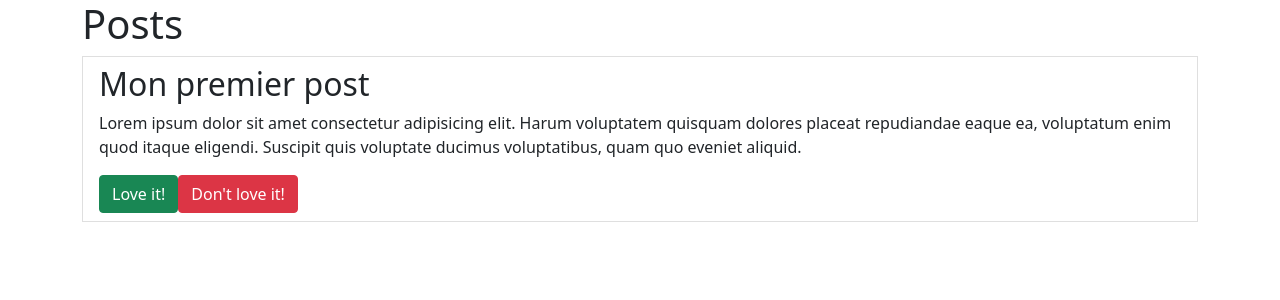
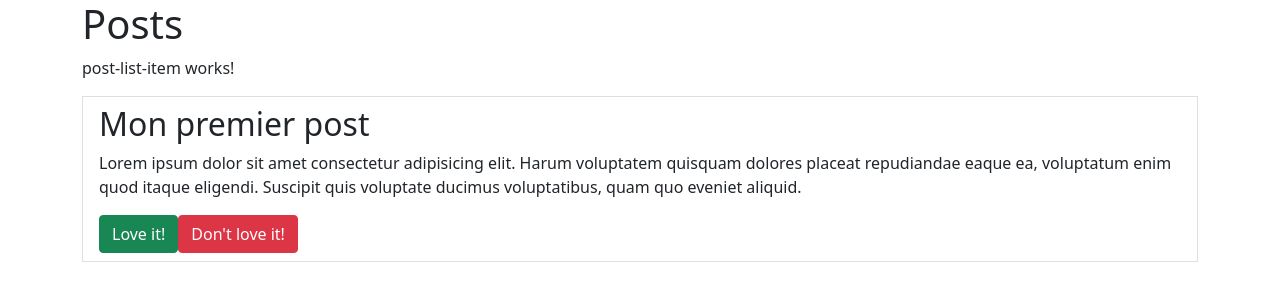
Before and after one commit to TRAFANOHARANTSOA/exercice-blog-angular, an Angular app: page / in a window 1280 px wide. Shown: the top 300 px of the page. Built offline with nearby package versions, Linux system fonts and the light colour scheme.

Commit message:
modif -receive PostListItem

```diff
--- a/src/app/app.component.html
+++ b/src/app/app.component.html
@@ -1,10 +1,7 @@
 <div class="container">
   <div class="row">
     <div class="col-xw-12">
-      <h1>Posts</h1>
-      <ul class="list-group">
-        <app-post-list> </app-post-list>
-      </ul>
-    </div>
+       <app-post-list> </app-post-list>
+      </div>
   </div>
 </div>
--- a/src/app/app.module.ts
+++ b/src/app/app.module.ts
@@ -3,11 +3,13 @@ import { BrowserModule } from '@angular/platform-browser';
 
 import { AppComponent } from './app.component';
 import { PostListComponent } from './post-list/post-list.component';
+import { PostLIstItemComponent } from './post-list-item/post-list-item.component';
 
 @NgModule({
   declarations: [
     AppComponent,
-    PostListComponent
+    PostListComponent,
+    PostLIstItemComponent
   ],
   imports: [
     BrowserModule
--- a/src/app/post-list/post-list.component.html
+++ b/src/app/post-list/post-list.component.html
@@ -1,10 +1,4 @@
-<li class="list-group-item">
-<h2>Mon premier post</h2>
-<p>Lorem ipsum dolor sit amet consectetur adipisicing elit. Harum voluptatem quisquam dolores placeat repudiandae eaque ea, voluptatum enim quod itaque eligendi. Suscipit quis voluptate ducimus voluptatibus, quam quo eveniet aliquid.</p>
-<button class="btn btn-success">
-    Love it!
-</button>
-<button class="btn btn-danger">
-    Don't love it!
-</button>
-</li>
+<h1>Posts</h1>
+<ul class="list-group">
+    <app-post-list-item> </app-post-list-item>
+</ul>
```
Also changed, not shown: src/app/post-list/post-list.component.ts (line endings or trailing spaces).
